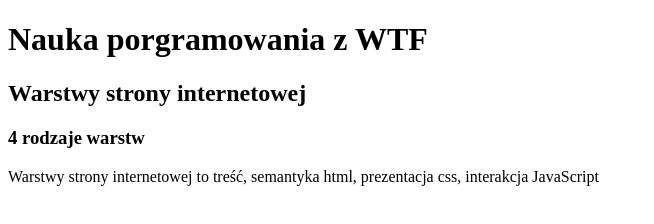
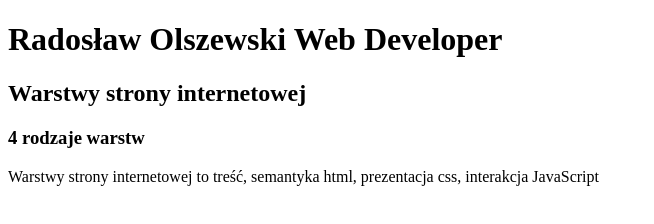
Before and after one commit to RadekOls/business-card, a plain HTML site: page index.html in a window 1280 px wide. Shown: the whole page, without its empty margins (0-654 px from the left). Drawn offline with Linux system fonts and the light colour scheme.

Commit message:
first commit

```diff
--- a/index.html
+++ b/index.html
@@ -8,7 +8,7 @@
 <body>
     <main class="main">
         <header class="header">
-          <h1 class="header__main header__main--js">Nauka porgramowania z WTF</h1>
+          <h1 class="header__main header__main--js">Radosław Olszewski Web Developer</h1>
         </header>
 
         <section class="section">
```
